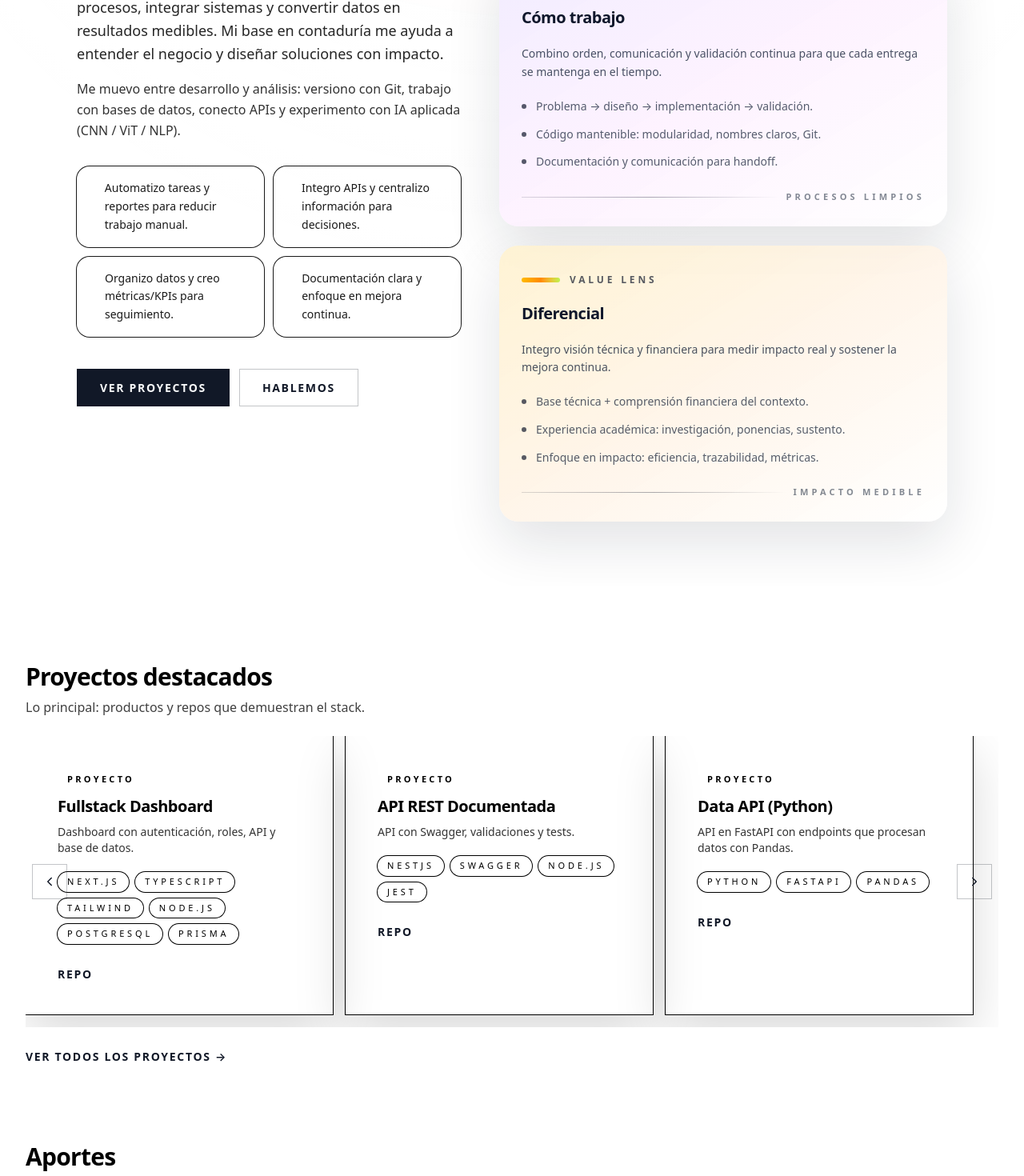
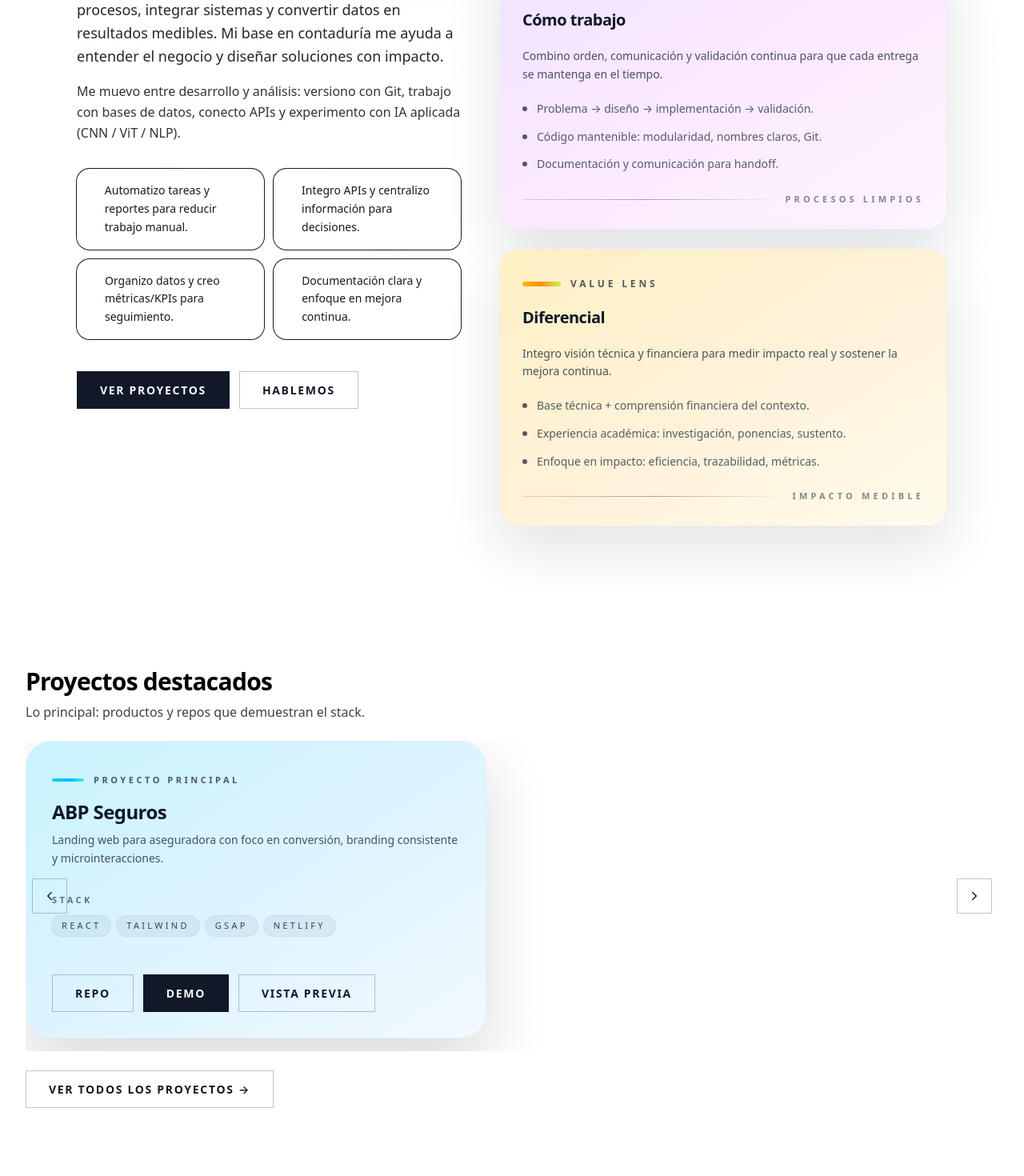
Before and after one commit to klmendez/karen-portfolio, a Next.js app: page / in a window 1280 px wide. Shown: the part 1312-2782 px from the top of the page at 80% size. Built offline with nearby package versions, Linux system fonts and the light colour scheme.

Commit message:
Actualización cards

```diff
--- a/src/components/Card.tsx
+++ b/src/components/Card.tsx
@@ -1,5 +1,6 @@
 export default function Card({ children, className = "" }: { children: React.ReactNode; className?: string }) {
-  const classes = ["bg-background/90 shadow-[0_16px_40px_rgba(0,0,0,0.1)]", className].filter(Boolean).join(" ");
+  const baseClasses = "bg-background/90 shadow-[0_16px_40px_rgba(0,0,0,0.1)] dark:bg-slate-950/70 dark:text-white/90 dark:shadow-[0_28px_80px_rgba(0,0,0,0.45)]";
+  const classes = [baseClasses, className].filter(Boolean).join(" ");
 
   return <div className={classes}>{children}</div>;
 }
--- a/src/data/profile.ts
+++ b/src/data/profile.ts
@@ -1,6 +1,6 @@
 export const profile = {
   name: "Karen Liseth Mendez Quilindo",
-  headline: "Estudiante de Contaduría Pública | Ingeniera en Informática (materias terminadas, trabajo de grado en curso)",
+  headline: "Ingeniera en Informática (materias terminadas, trabajo de grado en curso) | Formación complementaria en Contaduría Pública",
   summary:
     "Mi perfil hasta el momento ha sido más académico que laboral, ya que he consolidado experiencia en proyectos e investigación, con participación como ponente en eventos, con capacidad para estructurar, comunicar y sustentar resultados.",
   location: "Popayán, Cauca",
--- a/src/data/projects.ts
+++ b/src/data/projects.ts
@@ -1,24 +1,9 @@
-
 export const projects = [
   {
-    title: "Fullstack Dashboard",
-    description: "Dashboard con autenticación, roles, API y base de datos.",
-    tech: ["Next.js", "TypeScript", "Tailwind", "Node.js", "PostgreSQL", "Prisma"],
-    repo: "https://github.com/klmendez/fullstack-dashboard",
-    demo: "",
-  },
-  {
-    title: "API REST Documentada",
-    description: "API con Swagger, validaciones y tests.",
-    tech: ["NestJS", "Swagger", "Node.js", "Jest"],
-    repo: "https://github.com/klmendez/api-rest-swagger",
-    demo: "",
-  },
-  {
-    title: "Data API (Python)",
-    description: "API en FastAPI con endpoints que procesan datos con Pandas.",
-    tech: ["Python", "FastAPI", "Pandas"],
-    repo: "https://github.com/klmendez/python-fastapi-data",
-    demo: "",
+    title: "ABP Seguros",
+    description: "Landing web para aseguradora con foco en conversión, branding consistente y microinteracciones.",
+    tech: ["React", "Tailwind", "GSAP", "Netlify"],
+    repo: "https://github.com/klmendez/abp-seguros",
+    demo: "https://abpseguros.netlify.app/",
   },
 ];
--- a/src/sections/home/AboutSection.tsx
+++ b/src/sections/home/AboutSection.tsx
@@ -16,9 +16,13 @@ const highlightCards = [
     ],
     footer: "Entrega funcional",
     accent: {
-      overlay: "from-cyan-400/24 via-sky-400/12 to-transparent",
-      beam: "bg-[radial-gradient(circle_at_center,_rgba(34,211,238,0.35),_transparent_68%)]",
-      marker: "bg-gradient-to-r from-cyan-400 via-sky-400 to-teal-300",
+      surface: "bg-sky-50/90 dark:bg-sky-950/55",
+      overlay:
+        "from-cyan-400/24 via-sky-400/12 to-transparent dark:from-cyan-500/22 dark:via-sky-500/14 dark:to-transparent",
+      beam:
+        "bg-[radial-gradient(circle_at_center,_rgba(34,211,238,0.35),_transparent_68%)] dark:bg-[radial-gradient(circle_at_center,_rgba(14,165,233,0.45),_transparent_66%)]",
+      marker:
+        "bg-gradient-to-r from-cyan-400 via-sky-400 to-teal-300 dark:from-cyan-400 dark:via-sky-500 dark:to-teal-400",
     },
   },
   {
@@ -33,9 +37,13 @@ const highlightCards = [
     ],
     footer: "Procesos limpios",
     accent: {
-      overlay: "from-violet-400/22 via-fuchsia-400/12 to-transparent",
-      beam: "bg-[radial-gradient(circle_at_center,_rgba(167,139,250,0.34),_transparent_70%)]",
-      marker: "bg-gradient-to-r from-violet-400 via-fuchsia-400 to-indigo-300",
+      surface: "bg-fuchsia-50/85 dark:bg-violet-950/55",
+      overlay:
+        "from-violet-400/22 via-fuchsia-400/12 to-transparent dark:from-violet-500/24 dark:via-fuchsia-500/16 dark:to-transparent",
+      beam:
+        "bg-[radial-gradient(circle_at_center,_rgba(167,139,250,0.34),_transparent_70%)] dark:bg-[radial-gradient(circle_at_center,_rgba(124,58,237,0.45),_transparent_66%)]",
+      marker:
+        "bg-gradient-to-r from-violet-400 via-fuchsia-400 to-indigo-300 dark:from-violet-400 dark:via-fuchsia-500 dark:to-indigo-400",
     },
   },
   {
@@ -50,9 +58,13 @@ const highlightCards = [
     ],
     footer: "Impacto medible",
     accent: {
-      overlay: "from-amber-400/24 via-orange-400/12 to-transparent",
-      beam: "bg-[radial-gradient(circle_at_center,_rgba(251,191,36,0.36),_transparent_70%)]",
-      marker: "bg-gradient-to-r from-amber-400 via-orange-400 to-lime-300",
+      surface: "bg-amber-50/90 dark:bg-amber-950/55",
+      overlay:
+        "from-amber-400/24 via-orange-400/12 to-transparent dark:from-amber-500/24 dark:via-orange-500/16 dark:to-transparent",
+      beam:
+        "bg-[radial-gradient(circle_at_center,_rgba(251,191,36,0.36),_transparent_70%)] dark:bg-[radial-gradient(circle_at_center,_rgba(202,138,4,0.45),_transparent_64%)]",
+      marker:
+        "bg-gradient-to-r from-amber-400 via-orange-400 to-lime-300 dark:from-amber-400 dark:via-orange-500 dark:to-lime-300",
     },
   },
 ];
@@ -128,13 +140,13 @@ export function AboutSection({ profile }: AboutSectionProps) {
             <div className="grid gap-6">
               {highlightCards.map((card) => (
                 <FadeIn key={card.title}>
-                  <div className="group relative flex h-full flex-col overflow-hidden rounded-3xl bg-white/80 p-7 text-slate-900 shadow-[0_26px_68px_rgba(15,23,42,0.12)] backdrop-blur-sm transition duration-500 hover:-translate-y-1 hover:shadow-[0_40px_110px_rgba(15,23,42,0.22)] dark:bg-slate-950/55 dark:text-white dark:shadow-[0_36px_90px_rgba(2,6,23,0.55)]">
+                  <div className={`group relative flex h-full flex-col overflow-hidden rounded-3xl border border-slate-900/5 p-7 text-slate-900 shadow-[0_26px_68px_rgba(15,23,42,0.12)] backdrop-blur-sm transition duration-500 hover:-translate-y-1 hover:shadow-[0_40px_110px_rgba(15,23,42,0.22)] dark:border-white/12 dark:text-white dark:shadow-[0_40px_120px_rgba(2,6,23,0.6)] ${card.accent.surface}`}>
                     <div
-                      className={`pointer-events-none absolute inset-0 bg-gradient-to-br ${card.accent.overlay} opacity-70 transition duration-500 group-hover:opacity-95`}
+                      className={`pointer-events-none absolute inset-0 bg-gradient-to-br ${card.accent.overlay} opacity-70 transition duration-500 group-hover:opacity-95 dark:opacity-40 dark:mix-blend-screen`}
                       aria-hidden="true"
                     />
                     <div
-                      className={`pointer-events-none absolute -left-16 top-1/2 h-44 w-44 -translate-y-1/2 transform-gpu blur-3xl opacity-0 transition duration-500 group-hover:opacity-70 ${card.accent.beam}`}
+                      className={`pointer-events-none absolute -left-16 top-1/2 h-44 w-44 -translate-y-1/2 transform-gpu blur-3xl opacity-0 transition duration-500 group-hover:opacity-70 ${card.accent.beam} dark:opacity-35`}
                       aria-hidden="true"
                     />
 
@@ -144,21 +156,21 @@ export function AboutSection({ profile }: AboutSectionProps) {
                           <span className={`h-1.5 w-12 rounded-full ${card.accent.marker}`} aria-hidden="true" />
                           {card.tag}
                         </span>
-                        <h3 className="text-xl font-semibold tracking-tight text-inherit dark:text-white">{card.title}</h3>
-                        <p className="text-sm leading-relaxed text-slate-800/80 dark:text-white/85">{card.summary}</p>
+                        <h3 className="text-xl font-semibold tracking-tight text-inherit dark:text-white/95">{card.title}</h3>
+                        <p className="text-sm leading-relaxed text-slate-800/80 dark:text-white/90">{card.summary}</p>
 
-                        <ul className="space-y-3 text-sm text-slate-800/75 dark:text-white/85">
+                        <ul className="space-y-3 text-sm text-slate-800/75 dark:text-white/88">
                           {card.points.map((point) => (
                             <li key={point} className="flex gap-3">
-                              <span className="mt-2 h-1.5 w-1.5 shrink-0 rounded-full bg-slate-900/70 dark:bg-white/80" aria-hidden="true" />
+                              <span className="mt-2 h-1.5 w-1.5 shrink-0 rounded-full bg-slate-900/70 dark:bg-white/75" aria-hidden="true" />
                               <span className="leading-relaxed">{point}</span>
                             </li>
                           ))}
                         </ul>
                       </div>
 
-                      <div className="flex items-center gap-2 text-[11px] font-semibold uppercase tracking-[0.38em] text-slate-800/55 dark:text-white/85">
-                        <span className="h-px flex-1 bg-gradient-to-r from-slate-900/15 via-slate-900/35 to-transparent dark:from-white/18 dark:via-white/36" aria-hidden="true" />
+                      <div className="flex items-center gap-2 text-[11px] font-semibold uppercase tracking-[0.38em] text-slate-800/55 dark:text-white/80">
+                        <span className="h-px flex-1 bg-gradient-to-r from-slate-900/15 via-slate-900/35 to-transparent dark:from-white/22 dark:via-white/38" aria-hidden="true" />
                         {card.footer}
                       </div>
                     </div>
--- a/src/sections/home/AportesSection.tsx
+++ b/src/sections/home/AportesSection.tsx
@@ -8,9 +8,12 @@ const aportes = [
       "Interfaces fluidas, accesibles y con narrativa visual usando React, Tailwind y animaciones con intención.",
     tag: "Frontend Craft",
     accent: {
-      overlay: "from-rose-400/22 via-amber-400/10 to-transparent",
-      beam: "bg-[radial-gradient(circle_at_center,_rgba(244,114,182,0.40),_transparent_70%)]",
-      marker: "bg-gradient-to-r from-rose-400 via-amber-400 to-lime-300",
+      overlay:
+        "from-rose-400/22 via-amber-400/10 to-transparent dark:from-rose-500/24 dark:via-amber-500/16 dark:to-transparent",
+      beam:
+        "bg-[radial-gradient(circle_at_center,_rgba(244,114,182,0.40),_transparent_70%)] dark:bg-[radial-gradient(circle_at_center,_rgba(219,39,119,0.45),_transparent_68%)]",
+      marker:
+        "bg-gradient-to-r from-rose-400 via-amber-400 to-lime-300 dark:from-rose-400 dark:via-amber-500 dark:to-lime-300",
     },
   },
   {
@@ -19,9 +22,12 @@ const aportes = [
       "Arquitecturas modulares, automatización de flujos y servicios escalables con enfoque en calidad y documentación.",
     tag: "Software Foundations",
     accent: {
-      overlay: "from-indigo-400/22 via-blue-400/12 to-transparent",
-      beam: "bg-[radial-gradient(circle_at_center,_rgba(129,140,248,0.36),_transparent_72%)]",
-      marker: "bg-gradient-to-r from-indigo-400 via-blue-400 to-cyan-300",
+      overlay:
+        "from-indigo-400/22 via-blue-400/12 to-transparent dark:from-indigo-500/24 dark:via-blue-500/16 dark:to-transparent",
+      beam:
+        "bg-[radial-gradient(circle_at_center,_rgba(129,140,248,0.36),_transparent_72%)] dark:bg-[radial-gradient(circle_at_center,_rgba(99,102,241,0.45),_transparent_68%)]",
+      marker:
+        "bg-gradient-to-r from-indigo-400 via-blue-400 to-cyan-300 dark:from-indigo-400 dark:via-blue-500 dark:to-cyan-300",
     },
   },
   {
@@ -30,9 +36,12 @@ const aportes = [
       "Modelos de NLP, visión y analítica avanzada integrados en productos reales con métricas accionables.",
     tag: "AI Delivery",
     accent: {
-      overlay: "from-emerald-400/24 via-teal-400/12 to-transparent",
-      beam: "bg-[radial-gradient(circle_at_center,_rgba(16,185,129,0.38),_transparent_68%)]",
-      marker: "bg-gradient-to-r from-emerald-400 via-teal-400 to-cyan-200",
+      overlay:
+        "from-emerald-400/24 via-teal-400/12 to-transparent dark:from-emerald-500/24 dark:via-teal-500/16 dark:to-transparent",
+      beam:
+        "bg-[radial-gradient(circle_at_center,_rgba(16,185,129,0.38),_transparent_68%)] dark:bg-[radial-gradient(circle_at_center,_rgba(5,150,105,0.45),_transparent_64%)]",
+      marker:
+        "bg-gradient-to-r from-emerald-400 via-teal-400 to-cyan-200 dark:from-emerald-400 dark:via-teal-500 dark:to-cyan-200",
     },
   },
 ];
--- a/src/sections/home/ProjectsSection.tsx
+++ b/src/sections/home/ProjectsSection.tsx
@@ -1,70 +1,196 @@
+"use client";
+
 import Link from "next/link";
+import { useEffect, useState } from "react";
 
 import { FadeIn } from "@/components/Motion";
 import Section from "@/components/Section";
 import Carousel from "@/components/Carousel";
-import type { Projects } from "@/types/content";
+import type { Project, Projects } from "@/types/content";
 
 interface ProjectsSectionProps {
   projects: Projects;
 }
 
 export function ProjectsSection({ projects }: ProjectsSectionProps) {
+  const [previewProject, setPreviewProject] = useState<Project | null>(null);
+
+  useEffect(() => {
+    if (!previewProject) {
+      document.body.style.removeProperty("overflow");
+      return;
+    }
+
+    const previousOverflow = document.body.style.overflow;
+    document.body.style.overflow = "hidden";
+
+    return () => {
+      document.body.style.overflow = previousOverflow;
+    };
+  }, [previewProject]);
+
+  const accents = [
+    {
+      surface: "bg-sky-50/90 dark:bg-sky-950/55",
+      overlay:
+        "from-cyan-400/24 via-sky-400/12 to-transparent dark:from-cyan-500/22 dark:via-sky-500/14 dark:to-transparent",
+      beam:
+        "bg-[radial-gradient(circle_at_center,_rgba(56,189,248,0.32),_transparent_74%)] dark:bg-[radial-gradient(circle_at_center,_rgba(14,165,233,0.45),_transparent_68%)]",
+      marker:
+        "bg-gradient-to-r from-cyan-400 via-sky-400 to-teal-300 dark:from-cyan-400 dark:via-sky-500 dark:to-teal-400",
+    },
+    {
+      surface: "bg-fuchsia-50/85 dark:bg-violet-950/55",
+      overlay:
+        "from-violet-400/24 via-fuchsia-400/12 to-transparent dark:from-violet-500/24 dark:via-fuchsia-500/14 dark:to-transparent",
+      beam:
+        "bg-[radial-gradient(circle_at_center,_rgba(167,139,250,0.30),_transparent_72%)] dark:bg-[radial-gradient(circle_at_center,_rgba(124,58,237,0.45),_transparent_68%)]",
+      marker:
+        "bg-gradient-to-r from-violet-400 via-fuchsia-400 to-indigo-300 dark:from-violet-400 dark:via-fuchsia-500 dark:to-indigo-400",
+    },
+    {
+      surface: "bg-amber-50/90 dark:bg-amber-950/55",
+      overlay:
+        "from-amber-400/24 via-orange-400/12 to-transparent dark:from-amber-500/22 dark:via-orange-500/14 dark:to-transparent",
+      beam:
+        "bg-[radial-gradient(circle_at_center,_rgba(251,191,36,0.32),_transparent_70%)] dark:bg-[radial-gradient(circle_at_center,_rgba(202,138,4,0.45),_transparent_66%)]",
+      marker:
+        "bg-gradient-to-r from-amber-400 via-orange-400 to-lime-300 dark:from-amber-400 dark:via-orange-500 dark:to-lime-300",
+    },
+  ];
+
   return (
     <Section
       title="Proyectos destacados"
       subtitle="Lo principal: productos y repos que demuestran el stack."
     >
       <Carousel>
-        {projects.map((project) => (
+        {projects.map((project, index) => {
+          const accent = accents[index % accents.length];
+          const hasPreview = Boolean(project.demo);
+
+          return (
             <article
               key={project.title}
-            className="min-w-[340px] max-w-sm shrink-0 snap-start bg-foreground/5 p-10 ring-1 ring-foreground/10 shadow-[0_24px_60px_rgba(0,0,0,0.15)] transition hover:-translate-y-1 hover:shadow-[0_28px_70px_rgba(0,0,0,0.18)]"
+              className="group relative flex w-[calc(100vw-3rem)] min-w-[280px] max-w-xl shrink-0 snap-start sm:w-auto sm:min-w-[340px]"
             >
               <FadeIn>
-              <div className="flex h-full flex-col gap-5">
+                <div className={`relative flex h-full w-full flex-col overflow-hidden rounded-4xl border border-slate-900/5 p-6 text-slate-900 shadow-[0_32px_80px_rgba(15,23,42,0.16)] backdrop-blur-sm transition duration-500 hover:-translate-y-1 hover:shadow-[0_40px_130px_rgba(15,23,42,0.26)] dark:border-white/12 dark:text-white dark:shadow-[0_48px_140px_rgba(2,6,23,0.58)] sm:p-8 ${accent.surface}`}>
+                  <div
+                    className={`pointer-events-none absolute inset-0 bg-gradient-to-br ${accent.overlay} opacity-70 transition duration-500 group-hover:opacity-95 dark:opacity-40 dark:mix-blend-screen`}
+                    aria-hidden="true"
+                  />
+                  <div
+                    className={`pointer-events-none absolute -left-16 top-1/2 h-52 w-52 -translate-y-1/2 transform-gpu blur-3xl opacity-0 transition duration-500 group-hover:opacity-75 ${accent.beam} dark:opacity-35`}
+                    aria-hidden="true"
+                  />
+
+                  <div className="relative flex h-full flex-col gap-8">
+                    <div className="space-y-4">
+                      <span className="inline-flex items-center gap-3 text-[11px] font-semibold uppercase tracking-[0.32em] text-slate-900/70 dark:text-white/85">
+                        <span className={`h-1 w-10 rounded-full ${accent.marker}`} aria-hidden="true" />
+                        Proyecto principal
+                      </span>
                       <div className="space-y-2">
-                  <span className="inline-flex items-center rounded-full bg-foreground/10 px-3 py-1 text-[11px] font-semibold uppercase tracking-[0.3em] text-foreground/60">
-                    Proyecto
-                  </span>
-                  <h3 className="text-xl font-semibold tracking-tight text-foreground">
-                    {project.title}
-                  </h3>
-                  <p className="text-sm opacity-80">{project.description}</p>
+                        <h3 className="text-2xl font-semibold tracking-tight text-inherit">{project.title}</h3>
+                        <p className="text-sm leading-relaxed text-slate-800/80 dark:text-white/92">
+                          {project.description}
+                        </p>
+                      </div>
                     </div>
 
-                <div className="flex flex-wrap gap-2 text-[11px] font-medium uppercase tracking-[0.35em] text-foreground/60">
+                    <div className="space-y-3">
+                      <p className="text-[11px] font-semibold uppercase tracking-[0.32em] text-slate-900/60 dark:text-white/70">
+                        Stack
+                      </p>
+                      <div className="flex flex-wrap gap-2 text-[11px] font-medium uppercase tracking-[0.3em] text-slate-900/70 dark:text-white/85">
                         {project.tech.map((tech) => (
                           <span
                             key={tech}
-                      className="rounded-full bg-background/70 px-3 py-1 ring-1 ring-foreground/10"
+                            className="rounded-full bg-slate-900/5 px-3 py-1 text-slate-900/80 ring-1 ring-slate-900/10 dark:bg-slate-800/80 dark:text-white dark:ring-white/10"
                           >
                             {tech}
                           </span>
                         ))}
                       </div>
+                    </div>
 
-                <div className="mt-auto flex flex-wrap gap-3 pt-2 text-sm font-semibold text-foreground/70">
-                  <a className="btn btn-text" href={project.repo} target="_blank" rel="noreferrer">
+                    <div className="mt-auto flex flex-wrap gap-3 pt-4">
+                      <a
+                        className="btn btn-outline"
+                        href={project.repo}
+                        target="_blank"
+                        rel="noreferrer"
+                      >
                         Repo
                       </a>
                       {project.demo ? (
-                    <a className="btn btn-text" href={project.demo} target="_blank" rel="noreferrer">
+                        <a
+                          className="btn btn-primary"
+                          href={project.demo}
+                          target="_blank"
+                          rel="noreferrer"
+                        >
                           Demo
                         </a>
                       ) : null}
+                      {hasPreview ? (
+                        <button
+                          type="button"
+                          className="btn btn-outline"
+                          onClick={() => setPreviewProject(project)}
+                        >
+                          Vista previa
+                        </button>
+                      ) : null}
+                    </div>
                   </div>
                 </div>
               </FadeIn>
             </article>
-        ))}
+          );
+        })}
       </Carousel>
 
       <div className="mt-6">
-        <Link className="btn btn-text" href="/projects">
+        <Link className="btn btn-outline" href="/projects">
           Ver todos los proyectos →
         </Link>
       </div>
+
+      {previewProject ? (
+        <div className="fixed inset-0 z-[999] flex items-center justify-center bg-black/70 px-4 py-10 backdrop-blur" role="dialog" aria-modal="true">
+          <div className="relative flex h-[80vh] w-full max-w-5xl flex-col overflow-hidden rounded-3xl bg-background shadow-[0_40px_140px_rgba(0,0,0,0.4)]">
+            <div className="flex items-center justify-between border-b border-foreground/10 px-6 py-4">
+              <div>
+                <p className="text-xs font-semibold uppercase tracking-[0.3em] text-foreground/50">Vista previa</p>
+                <h4 className="text-lg font-semibold tracking-tight text-foreground">{previewProject.title}</h4>
+              </div>
+              <button
+                type="button"
+                className="btn btn-outline"
+                onClick={() => setPreviewProject(null)}
+              >
+                Cerrar
+              </button>
+            </div>
+
+            {previewProject.demo ? (
+              <iframe
+                src={previewProject.demo}
+                title={`Vista previa de ${previewProject.title}`}
+                className="aspect-video h-full w-full flex-1 bg-white"
+                loading="lazy"
+                sandbox="allow-scripts allow-same-origin allow-forms allow-popups"
+              />
+            ) : (
+              <div className="flex flex-1 items-center justify-center px-8 text-center text-sm text-foreground/70">
+                <p>Este proyecto no cuenta con demo pública para vista previa.</p>
+              </div>
+            )}
+          </div>
+        </div>
+      ) : null}
     </Section>
   );
 }
```
Lines whose indentation alone changed are shown as unchanged.
